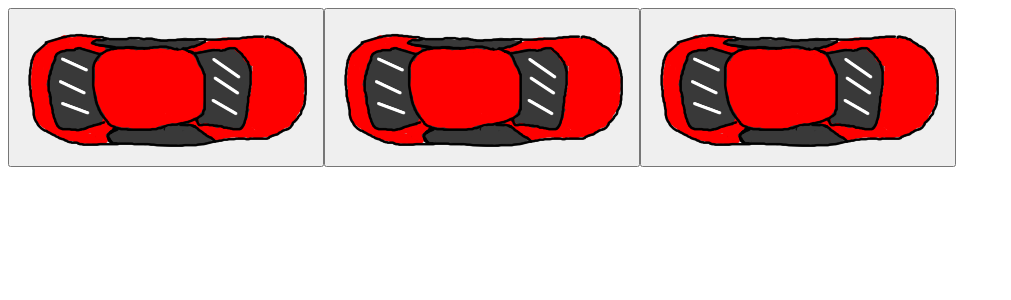
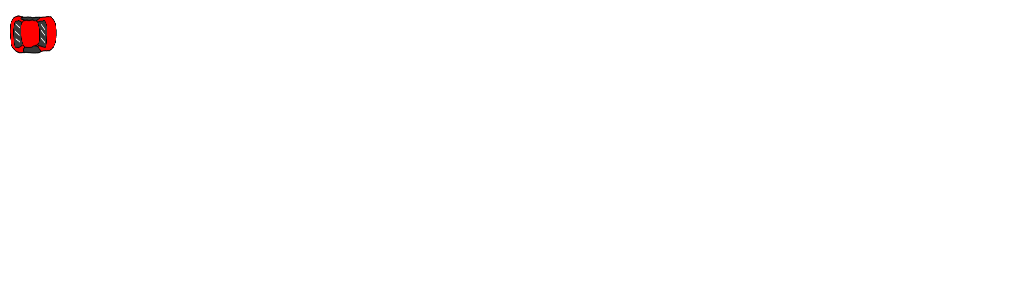
Before and after one commit to Kevin-512/Bug-in-the-Web, a React (Create React App) app in the folder bug-in-the-web/: page / in a window 1280 px wide. Shown: the top 300 px of the page, without its empty margins (0-1011 px from the left). Built offline with nearby package versions, Linux system fonts and the light colour scheme.

Commit message:
new drag method

```diff
--- a/bug-in-the-web/src/car.js
+++ b/bug-in-the-web/src/car.js
@@ -1,108 +1,65 @@
-import React from "react";
+import React, { useState, useRef, useEffect } from 'react';
+import CarR from './images/redcar.png'
+const DraggableObject = ({ id }) => {
+    const [isDragging, setDragging] = useState(false);
+    const [position, setPosition] = useState({ x: 0, y: 0 });
+    const dragRef = useRef(null);
 
-import captcha from'./images/captcha.png';
-import {useEffect, useState} from 'react';
-import CarR from './images/redcar.png'
-import {isCursorAtStart} from "@testing-library/user-event/dist/utils";
-export default function Car() {
+    const handleMouseDown = (e) => {
+        setDragging(true);
+    };
 
-    const { useRef } = React
-    const car1 = useRef(null)
-    const dragProps = useRef()
+    const handleMouseUp = (e) => {
+        setDragging(false);
+    };
 
-    const car2 = useRef(null)
-    const car3 = useRef(null)
-    //car2
-    const [carsX, setCarsX] = useState([car1,car2])
-    const initialiseDragX = event => {
+    const handleMouseMove = (e) => {
+        if (!isDragging) return;
 
-        //const { left, top } = car1.current.getBoundingClientRect()
-        carsX.forEach((element) =>{
-            const { target, clientX, clientY } = event
-            const { offsetTop, offsetLeft } = target
-            const  { left, top } = element.current.getBoundingClientRect()
-            dragProps.current = {
-                dragStartLeft: left,
-                dragStartTop: top,
-                dragStartX: clientX,
-                dragStartY: clientY
-            }
-            window.addEventListener('mousemove', startDraggingX, false)
-            window.addEventListener('mouseup', stopDraggingX, false)
-        })
+        const newX = e.clientX - dragRef.current.clientWidth / 2;
+        setPosition((prevPosition) => ({
+            ...prevPosition,
+            x: newX,
+        }));
+    };
 
+    useEffect(() => {
+        document.addEventListener('mousemove', handleMouseMove);
+        document.addEventListener('mouseup', handleMouseUp);
 
-
-    }
-
-
-    const startDraggingX = ({ clientX, clientY }) => {
-        car1.current.style.transform = `translate(${dragProps.current.dragStartLeft + clientX - dragProps.current.dragStartX}px`
-        // ${dragProps.current.dragStartTop + clientY - dragProps.current.dragStartY}px)
-    }
-
-    const stopDraggingX = () => {
-        window.removeEventListener('mousemove', startDraggingX, false)
-        window.removeEventListener('mouseup', stopDraggingX, false)
-    }
-
-    //===============================
-
-    const initialiseDragY = event => {
-        const { target, clientX, clientY } = event
-        const { offsetTop, offsetLeft } = target
-        const { left, top } = car3.current.getBoundingClientRect()
-
-        dragProps.current = {
-            dragStartLeft: left,
-            dragStartTop: top,
-            dragStartX: clientX,
-            dragStartY: clientY
-        }
-        window.addEventListener('mousemove', startDraggingY, false)
-        window.addEventListener('mouseup', stopDraggingY, false)
-    }
-
-
-    const startDraggingY = ({ clientX, clientY }) => {
-        car3.current.style.transform = `translate(0px ,${dragProps.current.dragStartTop + clientY - dragProps.current.dragStartY}px)`
-        //
-    }
-
-    const stopDraggingY = () => {
-        window.removeEventListener('mousemove', startDraggingY, false)
-        window.removeEventListener('mouseup', stopDraggingY, false)
-    }
+        return () => {
+            document.removeEventListener('mousemove', handleMouseMove);
+            document.removeEventListener('mouseup', handleMouseUp);
+        };
+    }, [isDragging]);
 
     return (
-        <div>
-            <button
-                onMouseDown={initialiseDragX}
-                ref={car1}
-            >
-            <img src={CarR}
-                 draggable="false"
-                 alt={"car Red"}/>
-            </button>
+        <img
+            ref={dragRef}
+            src={CarR}
+            draggable={false}
+            style={{
+                position: 'absolute',
+                left: position.x,
+                top: position.y,
+                width: '50px',
+                height: '50px',
+                // backgroundColor: id === 1 ? 'red' : 'blue',
+                cursor: 'grab',
+            }}
+            onMouseDown={handleMouseDown}
 
-            <button
-                onMouseDown={initialiseDragX}
-                ref={car2}
-            >
-                <img src={CarR}
-                     draggable="false"
-                     alt={"car Red"}/>
-            </button>
+        ></img>
+    );
+};
 
-            <button
-                onMouseDown={initialiseDragY}
-                ref={car3}
-            >
-                <img src={CarR}
-                     draggable="false"
-                     alt={"car Red"}/>
-            </button>
+const App = () => {
+    return (
+        <div style={{ position: 'relative', height: '200px', width: '400px' }}>
+            <DraggableObject id={1} />
+            <DraggableObject id={2} />
         </div>
+    );
+};
 
-    );
-}
+export default App;
```
